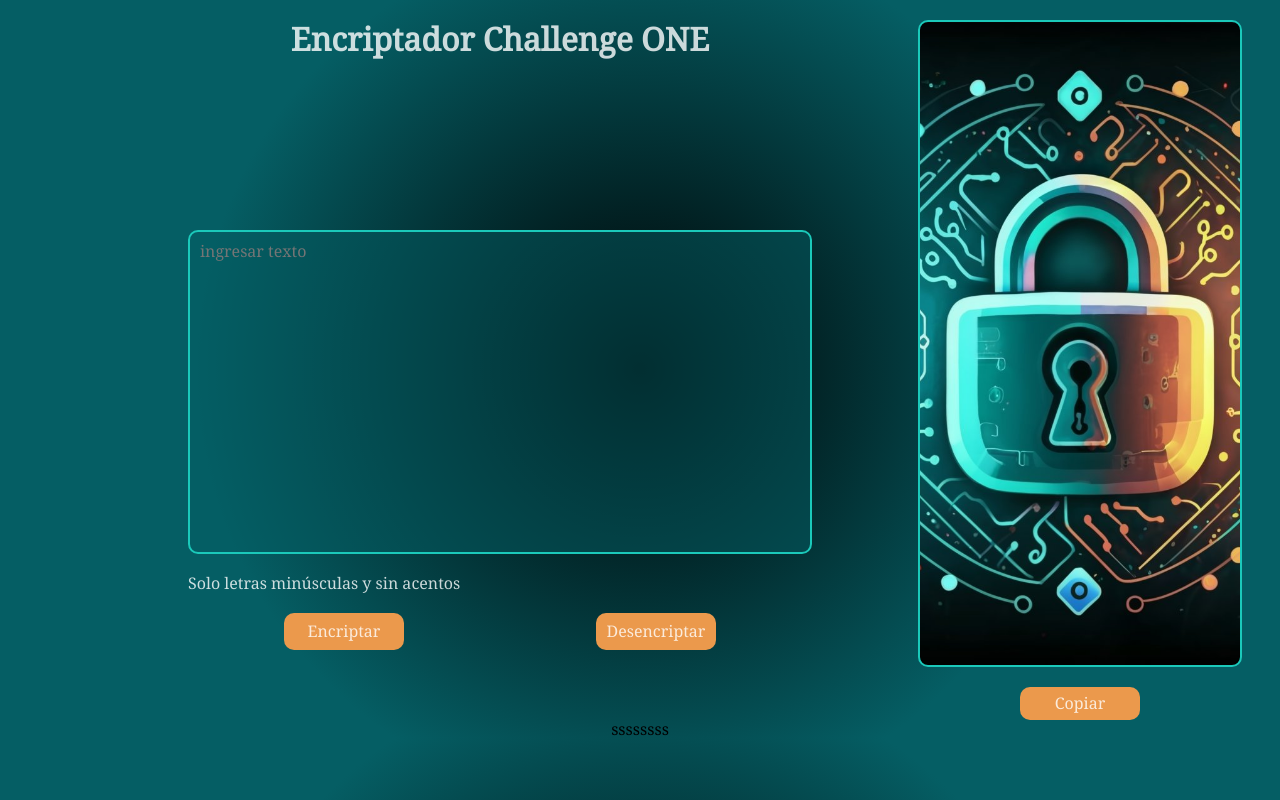
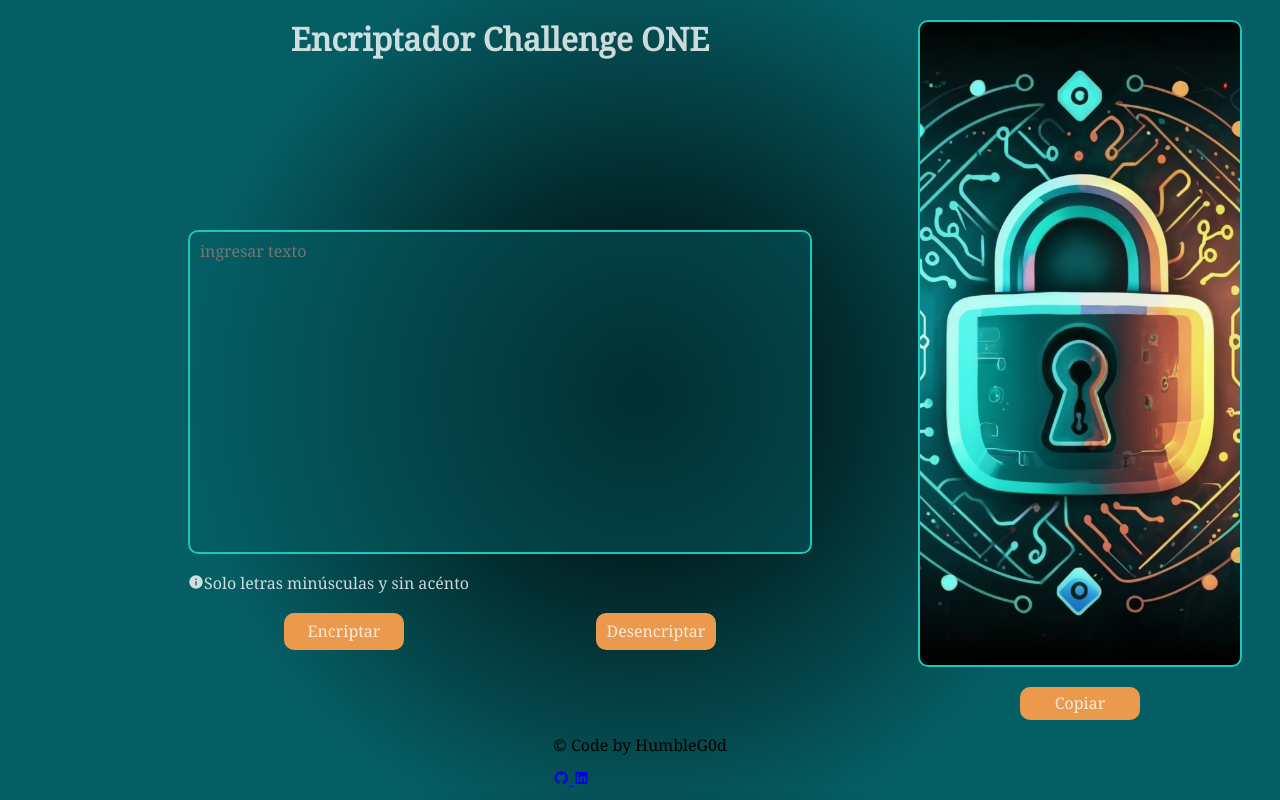
Before and after one commit to HumbleG0d/challenge_encriptador, a website with bundled scripts: page html/index.html in a window 1280 px wide. Built offline with nearby package versions, Linux system fonts and the light colour scheme.

Commit message:
Add boxicons and add footer

```diff
--- a/html/index.html
+++ b/html/index.html
@@ -7,6 +7,7 @@
     <link rel="stylesheet" href="/css/normalize.css">
     <link rel="stylesheet" href="/css/root.css">
     <link rel="stylesheet" href="/css/main.css">
+    <link href='https://unpkg.com/boxicons@2.1.4/css/boxicons.min.css' rel='stylesheet'>
 </head>
 <body class="body">
     <main class="main">
@@ -15,7 +16,7 @@
         </header>
     <section class="section main__section--input">
         <textarea class="textarea section__input" id="section__input" required placeholder="ingresar texto"></textarea>
-            <span>Solo letras minúsculas y sin acentos</span>
+            <span><i class='bx bxs-info-circle'></i>Solo letras minúsculas y sin acénto</span>
             <div class="section__butons">
                 <button class="button section__button--encriptar" id="section__button--encriptar">Encriptar</button>
                 <button class="button section__button--desencriptar" id="section__button--desencriptar">Desencriptar</button>
@@ -27,7 +28,17 @@
             <button class="button section__button--copiar" id="section__button--copiar">Copiar</button>
         </section>
     </main>
-    <footer>ssssssss</footer>
+    <footer class="footer">
+        <p>© Code by HumbleG0d</p>
+        <div class="div__footer">
+            <a href="https://github.com/HumbleG0d" target="_blank" >
+                <i class='bx bxl-github'></i>
+            </a>
+            <a href="https://www.linkedin.com/in/luiggi-sergio-gil-cardoso-7b9019299" target="_blank">
+                <i class='bx bxl-linkedin-square'></i>
+            </a>
+        </div>
+    </footer>
     <script type="module" src="/js/main.js"></script>
 </body>
 </html>
--- a/js/textarea.js
+++ /dev/null
@@ -1,6 +0,0 @@
-const textarea = document.querySelector('textarea');
-textarea.addEventListener('keyup', e => {
-    textarea.style.height = 'auto';
-    let heigth = e.target.scrollHeight;
-    textarea.style.height = `${heigth}px`;
-})
```
